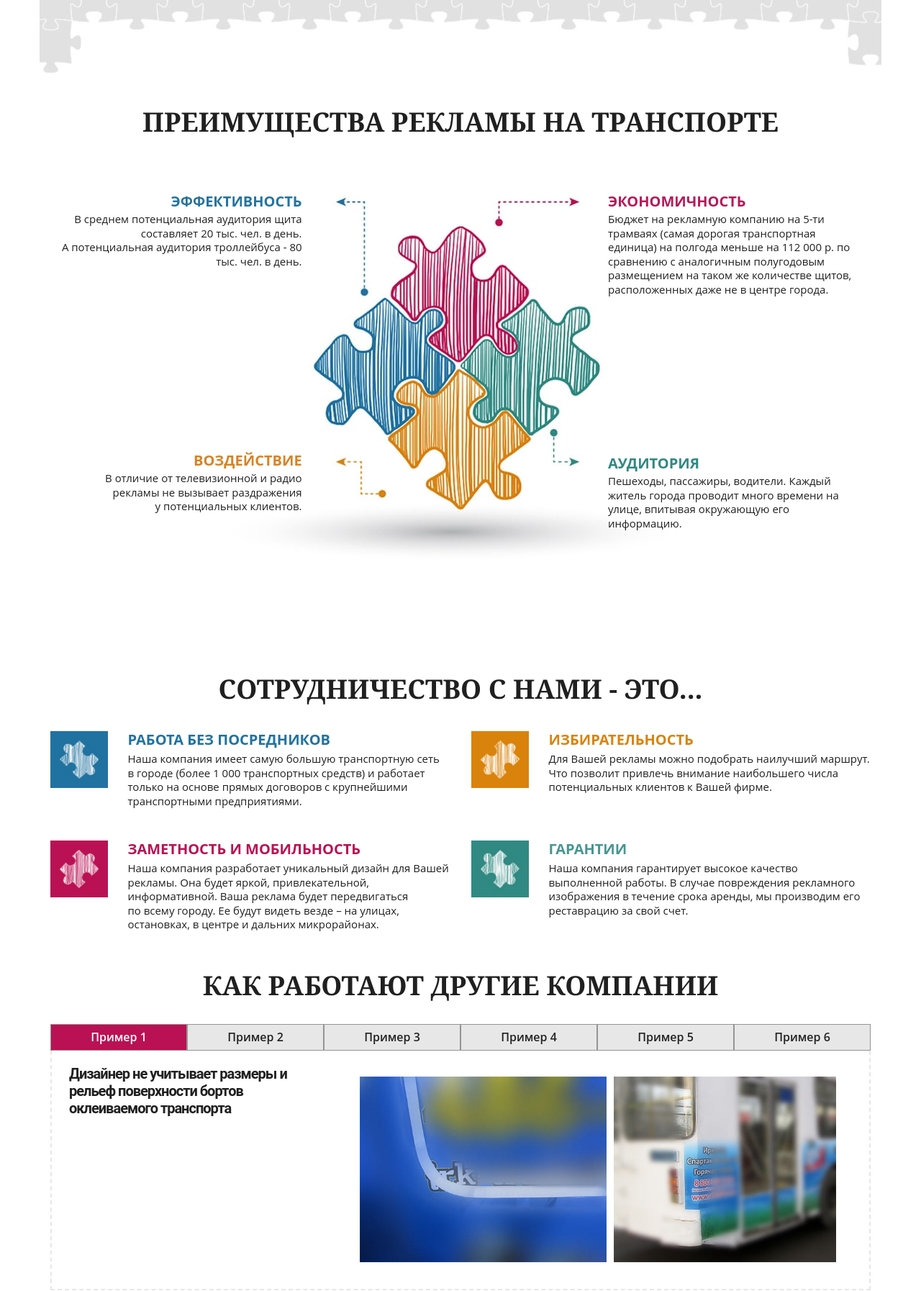
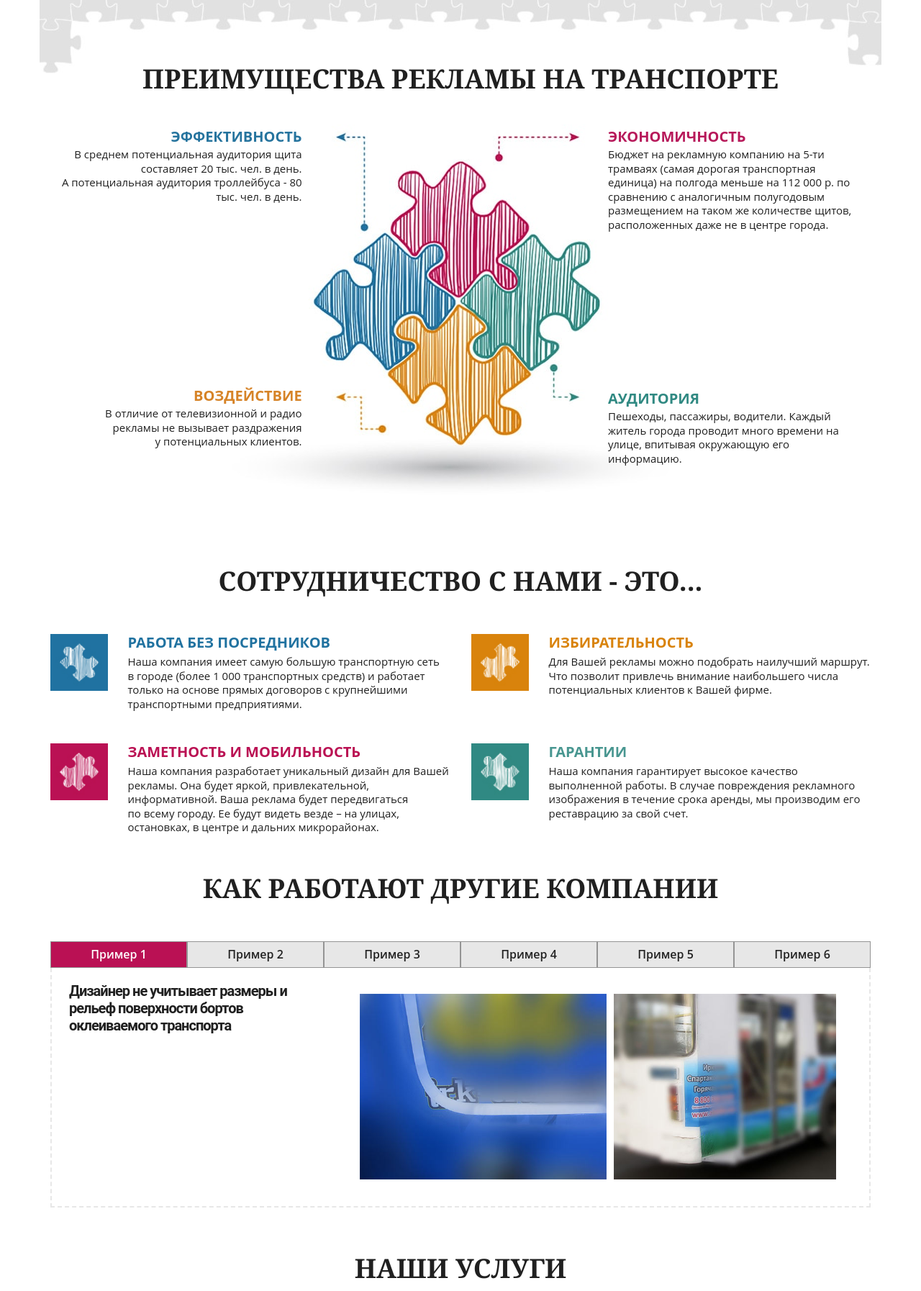
Before and after one commit to alex-osi/creative, a plain HTML site: page index.html in a window 1280 px wide. Shown: the part 1219-3013 px from the top of the page at 72% size. Drawn offline with nearby package versions, Linux system fonts and the light colour scheme.

Commit message:
25.04 style ver.2

```diff
--- a/css/media.css
+++ b/css/media.css
@@ -82,13 +82,6 @@
         padding-top: 80px;
     }
 
-    .caption-1 {
-        margin-top: -20px;
-    }
-
-    .caption-2, .caption-3 {
-        margin-top: 20px;
-    }
     /*advantage stop*/
 
     /*cooperation start*/
--- a/css/style.css
+++ b/css/style.css
@@ -35,13 +35,30 @@ img {
 }
 
 h2 {
-    margin-top: 40px;
-    margin-bottom: 30px;
+    margin-bottom: 50px;
     font-weight: bold;
     font-family: Georgia, Times, 'Times New Roman', serif;
     font-size: 37px;
     line-height: 1.3em;
     text-align: center;
+}
+
+.caption-1 {
+    margin-top: -20px;
+    margin-bottom: 0;
+}
+
+.caption-2, .caption-3 {
+    margin-top: 20px;
+}
+
+.caption-4 {
+     margin-top: 0;
+ }
+
+.caption-5 {
+    margin-top: 40px;
+    margin-bottom: 50px;
 }
 
 h3 {
@@ -403,9 +420,9 @@ figure embed {
 /*advantage stop*/
 
 /*cooperation start*/
-#cooperation {
-    margin-top: 20px;
-}
+/*#cooperation {*/
+    /*margin-top: -20px;*/
+/*}*/
 .coop-row {
     margin-top: 35px;
 }
--- a/index.html
+++ b/index.html
@@ -352,7 +352,7 @@
 
     <div id="cooperation">
         <div class="container">
-            <h2>СОТРУДНИЧЕСТВО С НАМИ - ЭТО...</h2>
+            <h2 class="caption-4">СОТРУДНИЧЕСТВО С НАМИ - ЭТО...</h2>
             <div class="coop-row row">
                 <div class="col-lg-1 col-md-1 col-sm-1">
                     <img style="max-width: 80px" src="img/paz1.jpg" alt="">
@@ -397,7 +397,7 @@
     </div>
 
     <div id="competitors">
-        <h2>КАК РАБОТАЮТ ДРУГИЕ КОМПАНИИ</h2>
+        <h2 class="caption-5">КАК РАБОТАЮТ ДРУГИЕ КОМПАНИИ</h2>
        <div class="container">
            <!-- Nav tabs -->
            <ul class="nav nav-pills nav-just">
```
